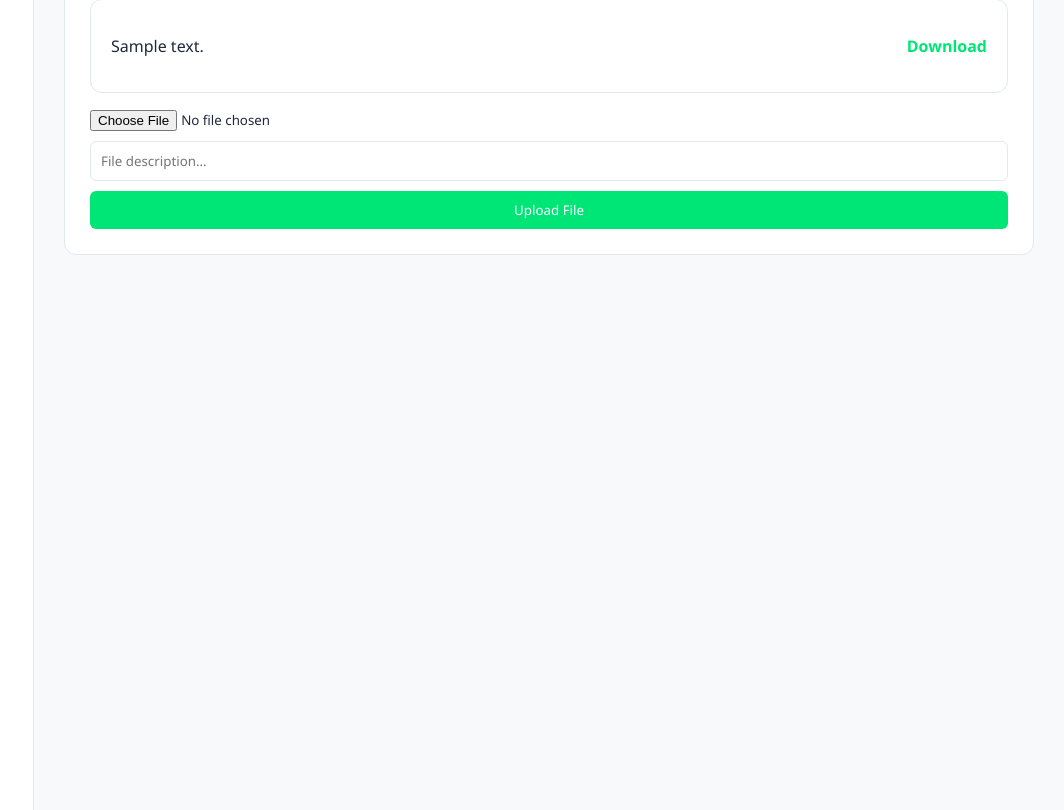
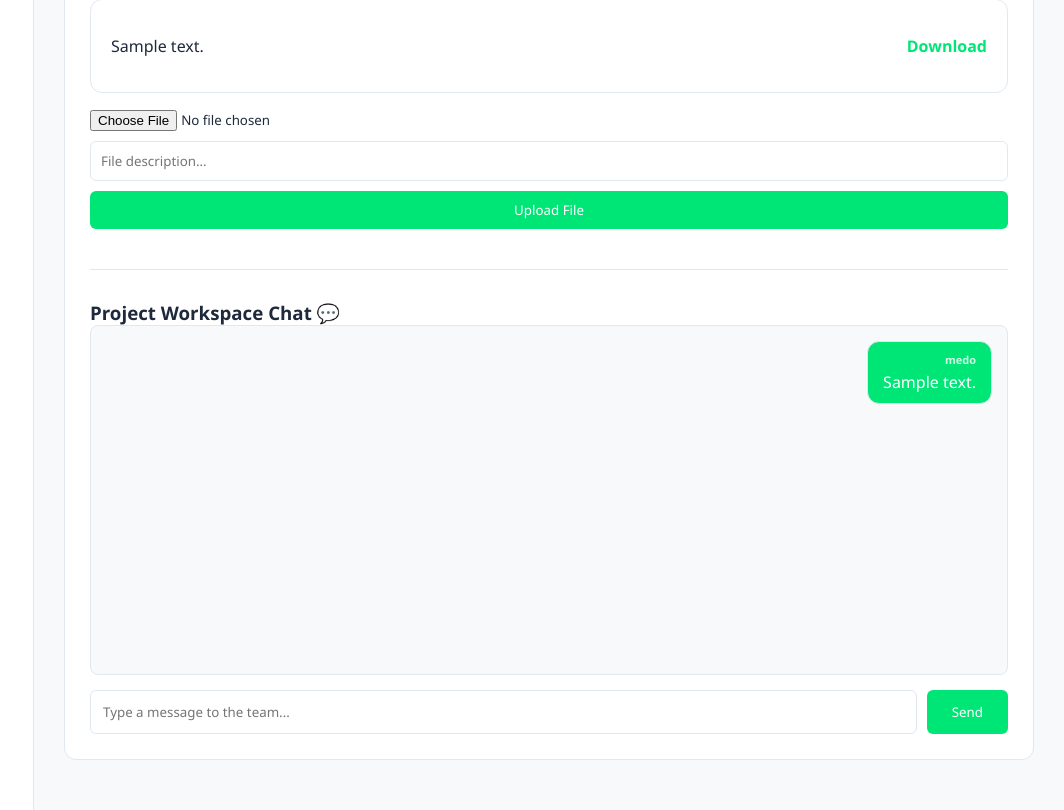
Before and after one commit to Abdulhamid-Iskander/flowlance, a Django app: page /project/1/ in a window 1280 px wide. Shown: the part 702-1512 px from the top of the page, without its empty margins (216-1280 px from the left). Run offline with Django 5.2, Linux system fonts and the light colour scheme; a user stored in the database is signed in; data comes from the database, SQL or seed files in the repository; tables that the repository leaves empty hold one stand-in row (values such as "Sample post"); parts of the project's set-up code (start-up, migrations or seed data) failed here and were passed over.

```diff
--- a/templates/projects/detail.html
+++ b/templates/projects/detail.html
@@ -125,5 +125,45 @@
             {% endif %}
         </div>
     {% endif %}
+
+    <!-- Chat Section -->
+    {% if project.status != 'OPEN' %}
+        {% if is_client or is_freelancer %}
+        <div style="margin-top: 40px; border-top: 1px solid var(--border-color); padding-top: 30px;">
+            <h3>Project Workspace Chat 💬</h3>
+            <div style="background: var(--bg-light); padding: 15px; border-radius: 8px; height: 350px; overflow-y: auto; margin-bottom: 15px; border: 1px solid var(--border-color); display: flex; flex-direction: column; gap: 10px;">
+                {% for msg in project.messages.all %}
+                {% if msg.sender == request.user %}
+                <div style="text-align: right;">
+                    <span style="display: inline-block; padding: 10px 15px; border-radius: 12px; background: var(--primary-green); color: white; border: 1px solid var(--border-color); max-width: 70%;">
+                        <strong style="font-size: 11px; display: block; margin-bottom: 4px; opacity: 0.8;">
+                            <a href="{% url 'users:profile' msg.sender.username %}" style="color: inherit; text-decoration: none;">{{ msg.sender.username }}</a>
+                        </strong>
+                        {{ msg.content }}
+                    </span>
+                </div>
+                {% else %}
+                <div style="text-align: left;">
+                    <span style="display: inline-block; padding: 10px 15px; border-radius: 12px; background: white; color: var(--text-dark); border: 1px solid var(--border-color); max-width: 70%;">
+                        <strong style="font-size: 11px; display: block; margin-bottom: 4px; opacity: 0.8;">
+                            <a href="{% url 'users:profile' msg.sender.username %}" style="color: inherit; text-decoration: none;">{{ msg.sender.username }}</a>
+                        </strong>
+                        {{ msg.content }}
+                    </span>
+                </div>
+                {% endif %}
+                {% empty %}
+                <p style="text-align: center; color: var(--text-muted); margin-top: 20px;">No messages yet. Start the conversation!</p>
+                {% endfor %}
+            </div>
+            <form method="POST" style="display: flex; gap: 10px;">
+                {% csrf_token %}
+                <input type="text" name="chat_message" placeholder="Type a message to the team..." required style="flex: 1; padding: 12px; border-radius: 6px; border: 1px solid var(--border-color);">
+                <button type="submit" class="btn-primary" style="padding: 10px 25px;">Send</button>
+            </form>
+        </div>
+        {% endif %}
+    {% endif %}
+
 </div>
 {% endblock %}
```
Also changed, not shown: templates/users/profile.html (+51 -0 lines).
